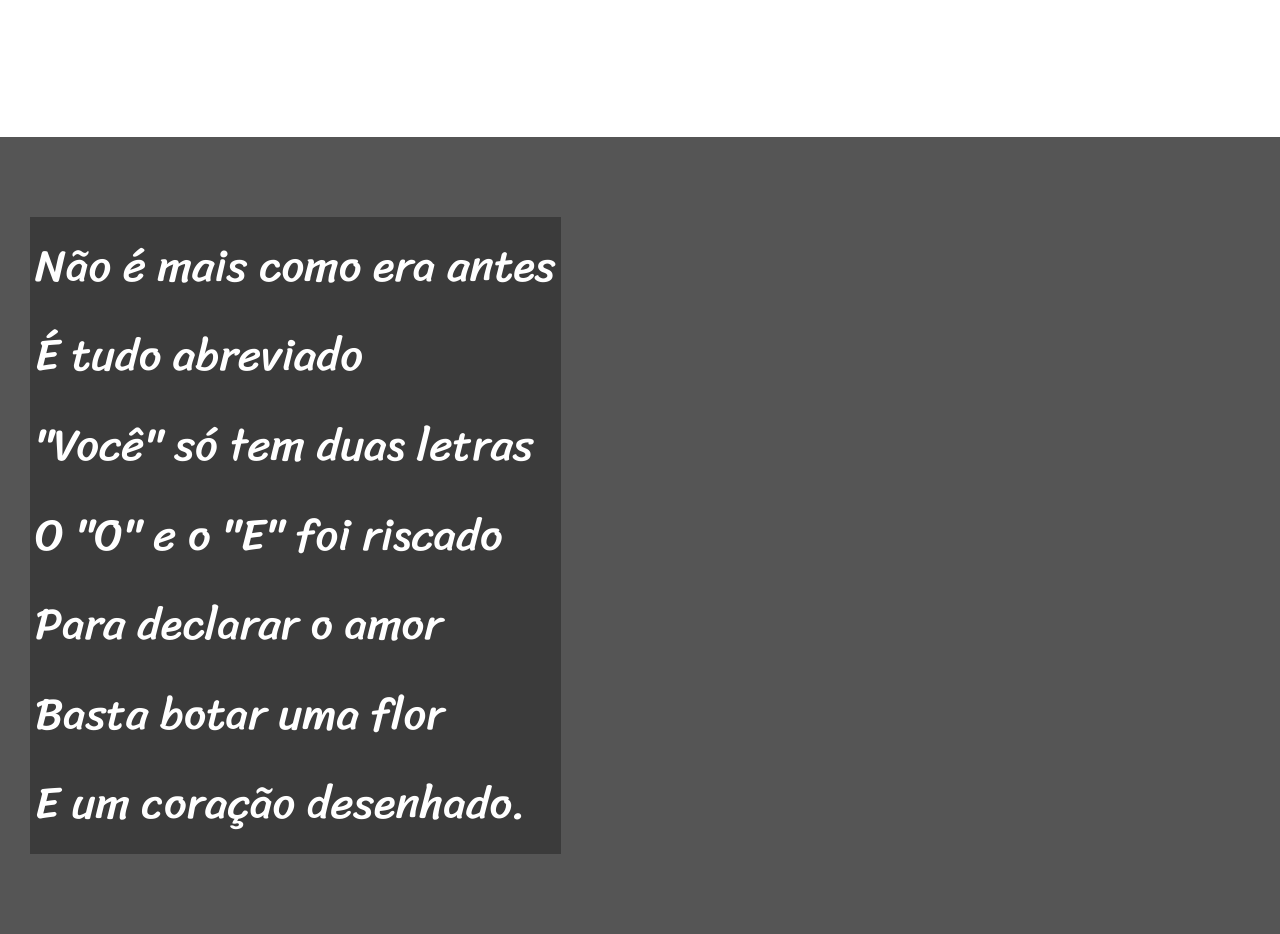
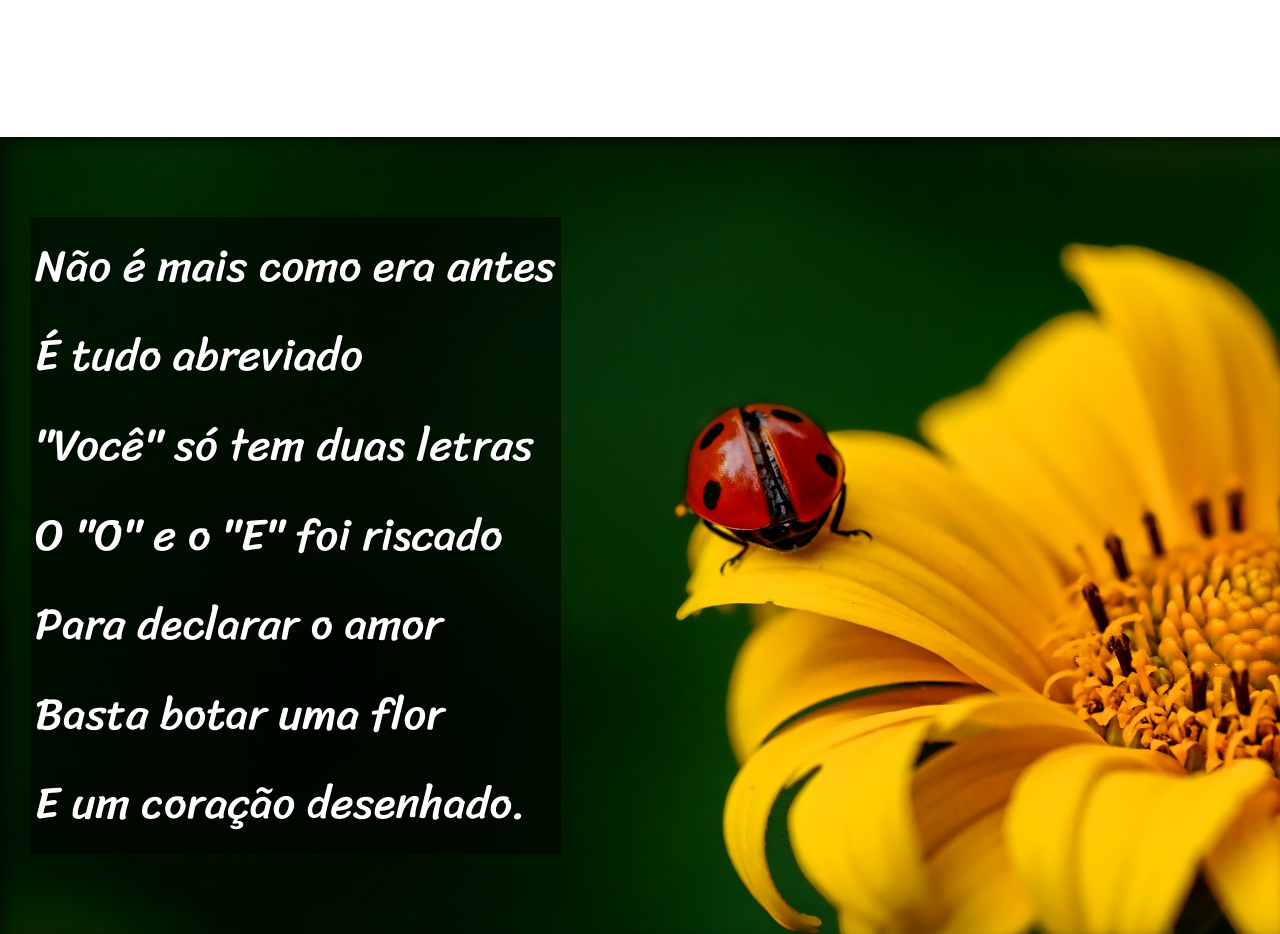
Before and after one commit to cafeef/HTML5, a plain HTML site: page desafios/d12/index.html in a window 1280 px wide. Shown: the part 1000-1934 px from the top of the page. Drawn offline with Linux system fonts and the light colour scheme.

Commit message:
adicionei as imagens e o efeito parallax

```diff
--- a/desafios/d12/style.css
+++ b/desafios/d12/style.css
@@ -57,13 +57,26 @@ section.normal {
 
 section.imagem {
     background-color: rgb(85, 85, 85);
+    box-shadow: inset 6px 6px 13px 0px rgba(0, 0, 0, 0.5);
     color: white;
+    background-position: right center;
+    background-size: cover;
+    background-attachment: fixed;
 }
 
 section.imagem p {
     padding: 5px;
-    background-color: rgba(0, 0, 0, 0.30);
+    text-shadow: 1px 1px 0px black;
+    background-color: rgba(0, 0, 0, 0.50);
     width: fit-content;
+}
+
+#estrofe-joaninha {
+    background-image: url(imagens/background001.jpg);
+}
+
+#estrofe-cartas {
+    background-image: url(imagens/background002.jpg);
 }
 
 footer {
```
